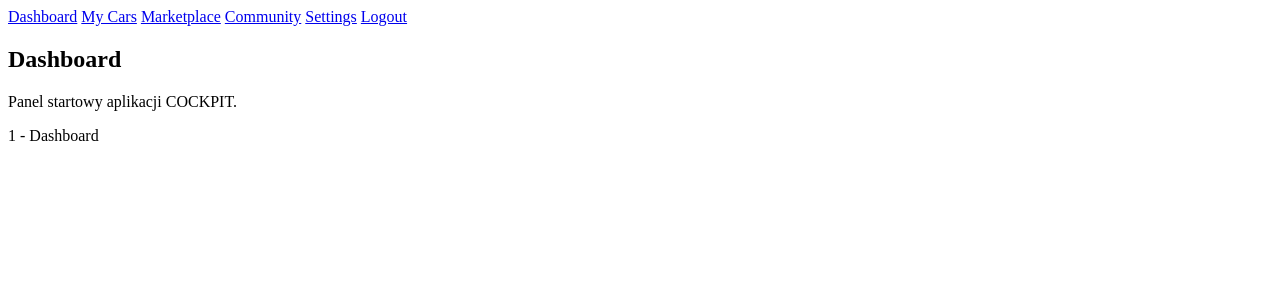
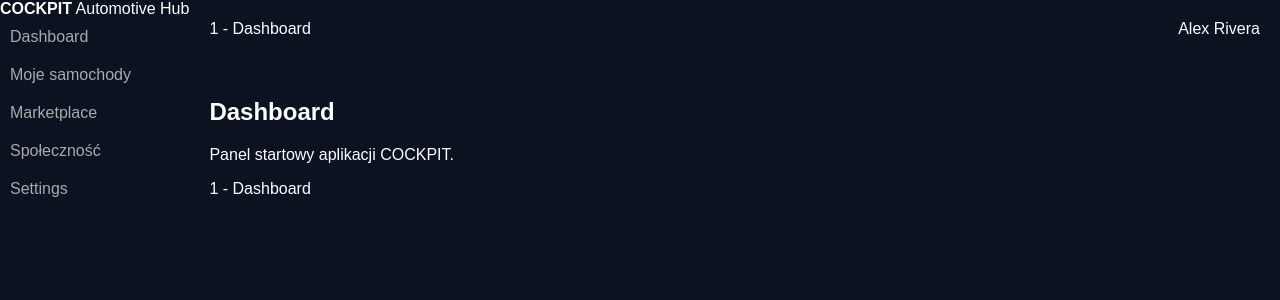
Before and after one commit to XPiraniaX/wdpai_cockpit, a PHP site: page /dashboard in a window 1280 px wide. Shown: the top 300 px of the page. Run offline with PHP 8.4, Linux system fonts and the light colour scheme.

Commit message:
basic layout

```diff
--- a/Routing.php
+++ b/Routing.php
@@ -19,10 +19,10 @@ class Routing {
         if (!array_key_exists($normalizedPath, self::$routes)) {
             http_response_code(404);
             $title = '404 - Not Found';
-            include 'public/views/partials/head.html';
-            include 'public/views/partials/navi.html';
+            ob_start();
             include 'public/views/404.html';
-            echo '</body></html>';
+            $content = ob_get_clean();
+            include 'public/views/partials/layout.php';
             return;
         }
 
--- /dev/null
+++ b/public/styles/main.css
@@ -0,0 +1,44 @@
+body {
+    margin: 0;
+    font-family: Arial;
+    background: #0b1220;
+    color: white;
+}
+
+.app {
+    display: flex;
+}
+
+/* SIDEBAR */
+.sidebar {
+    width: 240px;
+    height: 100vh;
+    background: #0a0f1c;
+    padding: 20px;
+}
+
+.menu-item {
+    display: block;
+    padding: 10px;
+    color: #aaa;
+    text-decoration: none;
+}
+
+.menu-item.active {
+    color: #4cc9f0;
+}
+
+/* MAIN */
+.main {
+    flex: 1;
+}
+
+.topbar {
+    display: flex;
+    justify-content: space-between;
+    padding: 20px;
+}
+
+.content {
+    padding: 20px;
+}
--- a/public/views/partials/head.html
+++ /dev/null
@@ -1,8 +0,0 @@
-<!DOCTYPE html>
-<html lang="pl">
-<head>
-    <meta charset="UTF-8">
-    <meta name="viewport" content="width=device-width, initial-scale=1.0">
-    <title><?= htmlspecialchars($title ?? 'COCKPIT', ENT_QUOTES, 'UTF-8'); ?></title>
-</head>
-<body>
--- /dev/null
+++ b/public/views/partials/head.php
@@ -0,0 +1,6 @@
+<meta charset="UTF-8">
+<meta name="viewport" content="width=device-width, initial-scale=1.0">
+
+<title><?= $title ?? "Cockpit" ?></title>
+
+<link rel="stylesheet" href="/public/styles/main.css">
--- /dev/null
+++ b/public/views/partials/header.php
@@ -0,0 +1,12 @@
+<div class="topbar">
+
+    <div class="breadcrumbs">
+        <?= $title ?? "Dashboard" ?>
+    </div>
+
+    <div class="user">
+        <span>Alex Rivera</span>
+        <div class="avatar"></div>
+    </div>
+
+</div>
--- /dev/null
+++ b/public/views/partials/layout.php
@@ -0,0 +1,23 @@
+<!DOCTYPE html>
+<html lang="pl">
+<head>
+    <?php include __DIR__ . '/head.php'; ?>
+</head>
+<body>
+
+<div class="app">
+
+    <?php include __DIR__ . '/navi.php'; ?>
+
+    <div class="main">
+        <?php include __DIR__ . '/header.php'; ?>
+
+        <div class="content">
+            <?= $content ?>
+        </div>
+    </div>
+
+</div>
+
+</body>
+</html>
--- a/public/views/partials/navi.html
+++ /dev/null
@@ -1,8 +0,0 @@
-<nav>
-    <a href="/dashboard">Dashboard</a>
-    <a href="/my-cars">My Cars</a>
-    <a href="/marketplace">Marketplace</a>
-    <a href="/community">Community</a>
-    <a href="/settings">Settings</a>
-    <a href="/login">Logout</a>
-</nav>
--- /dev/null
+++ b/public/views/partials/navi.php
@@ -0,0 +1,19 @@
+<div class="navi">
+
+    <div class="logo">
+        <strong>COCKPIT</strong>
+        <span>Automotive Hub</span>
+    </div>
+
+    <nav class="menu">
+        <a href="/dashboard" class="menu-item">Dashboard</a>
+        <a href="/my-cars" class="menu-item">Moje samochody</a>
+        <a href="/marketplace" class="menu-item">Marketplace</a>
+        <a href="/community" class="menu-item">Społeczność</a>
+    </nav>
+
+    <div class="bottom">
+        <a href="/settings" class="menu-item">Settings</a>
+    </div>
+
+</div>
--- a/src/controllers/AppController.php
+++ b/src/controllers/AppController.php
@@ -15,31 +15,27 @@ class AppController
     protected function render(string $template, array $variables = []): void
     {
         $templatePath = 'public/views/' . $template . '.html';
+        $viewPath = file_exists($templatePath) ? $templatePath : 'public/views/404.html';
 
         extract($variables);
-        $showNavigation = true;
-        $viewPath = file_exists($templatePath) ? $templatePath : 'public/views/404.html';
 
         ob_start();
-        include 'public/views/partials/head.html';
-        include 'public/views/partials/navi.html';
         include $viewPath;
-        echo '</body></html>';
-        $output = ob_get_clean();
+        $content = ob_get_clean();
 
-        echo $output;
+        include 'public/views/partials/layout.php';
     }
 
     protected function renderAuth(string $view, array $variables = []): void
     {
+        $templatePath = 'public/views/' . $view . '.html';
+
         extract($variables);
 
         ob_start();
-        include 'public/views/partials/head.html';
-        require "public/views/$view.html";
-        echo '</body></html>';
-        $output = ob_get_clean();
+        include $templatePath;
+        $content = ob_get_clean();
 
-        echo $output;
+        include 'public/views/partials/auth_layout.php';
     }
 }
```
Also changed, not shown: public/views/partials/auth_layout.php (added, +13 -0 lines), 1 other file.
